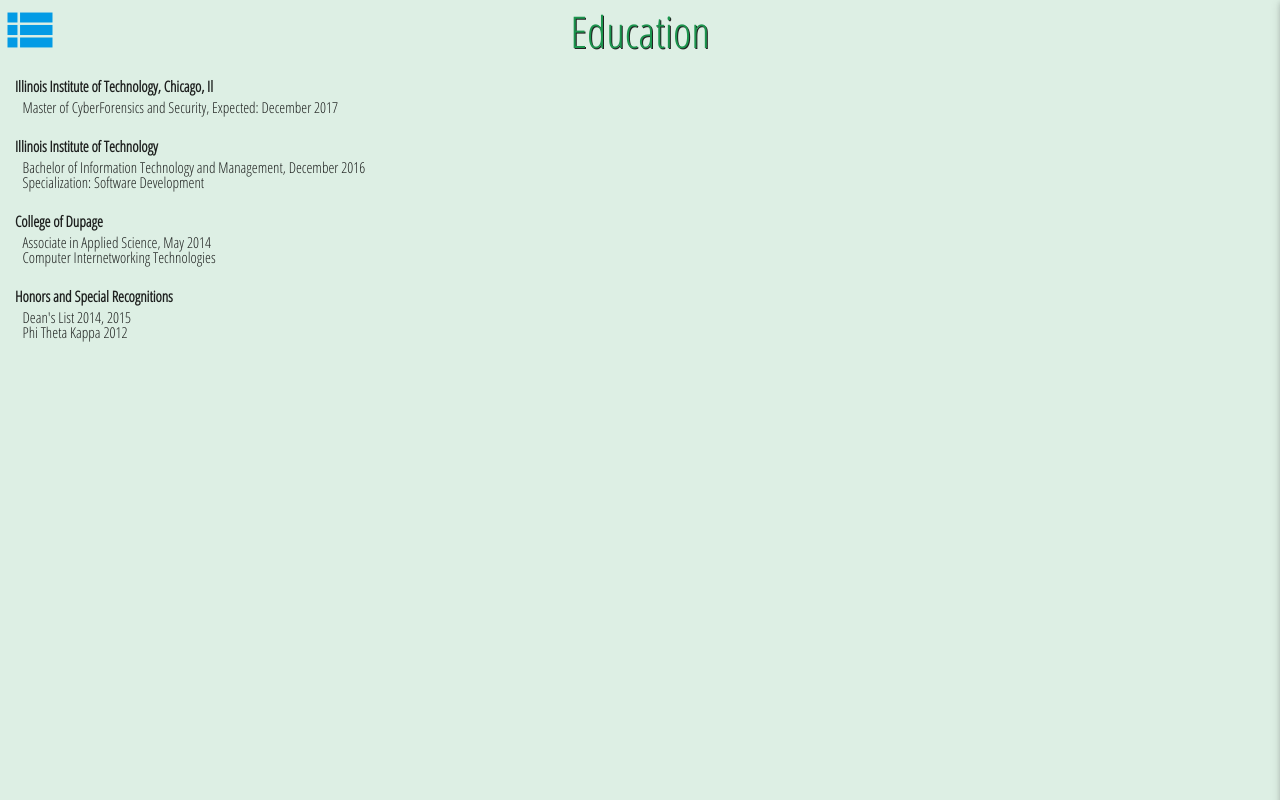
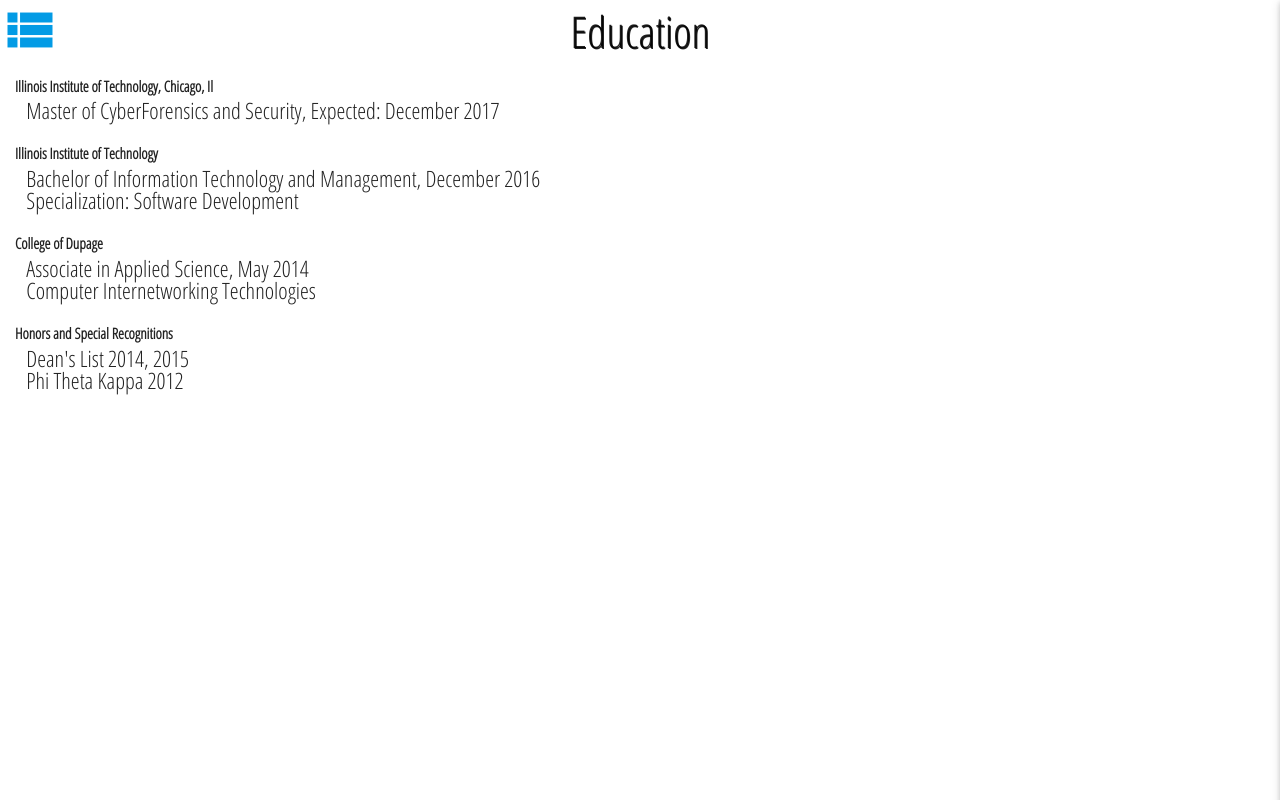
Before and after one commit to hypatia0422/my_portfolio, a plain HTML site: page education.html in a window 1280 px wide. Drawn offline with Linux system fonts and the light colour scheme; files whose address does not match are found by name.

Commit message:
Update Css and pared down nav items

```diff
--- a/css/screen.css
+++ b/css/screen.css
@@ -241,10 +241,10 @@
 
 /*css pertaining to education page*/
 #edu_page{
-    background-color: rgba(27, 148, 77, .15);
+    /*background-color: rgba(27, 148, 77, .15);*/
 }
 #edu_page h3{
-    color: rgba(27, 148, 77, 1);
+    /*color: rgba(27, 148, 77, 1);*/
     text-shadow:  1px 1px #222222;
     text-align: center;
     margin: -1.25em 0 .5em 0;
@@ -256,7 +256,7 @@
     font-weight: 600;
 }
 #edu_page p{
-    font-size: 1em;
+    font-size: 1.5em;
     margin-left: .5em;
 }
 
@@ -264,11 +264,11 @@
 #proj_page{
     display:flex;
     flex-flow: column nowrap;
-    background-color: rgba(85, 224, 143, .15);
+    /*background-color: rgba(85, 224, 143, .15);*/
 }
 #proj_page h3{
     text-align: center;
-    color:rgba(85, 224, 143, 1);
+    /*color:rgba(85, 224, 143, 1);*/
     text-shadow: 1px 1px #222222;
     margin: -1em 0 .25em 0;
 
```
Also changed, not shown: education.html (+1 -1 lines).
